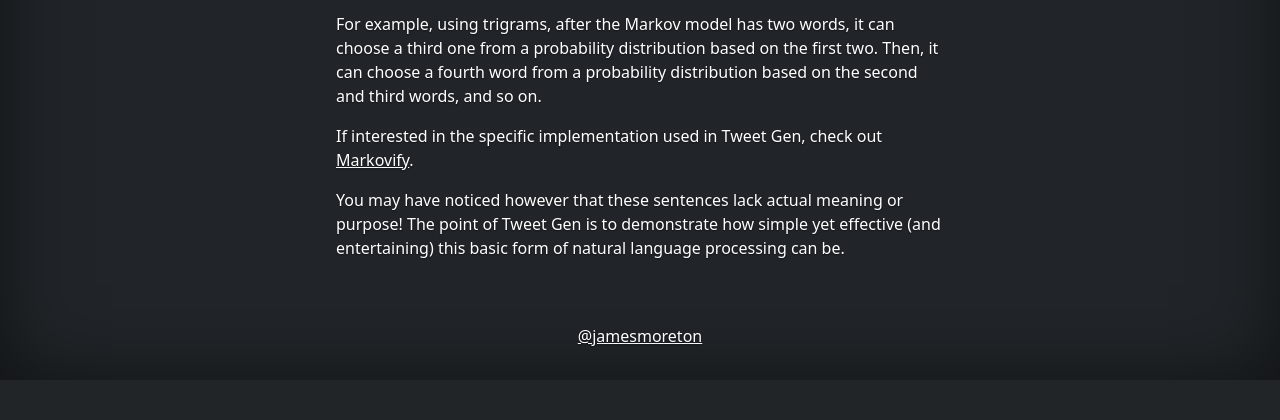
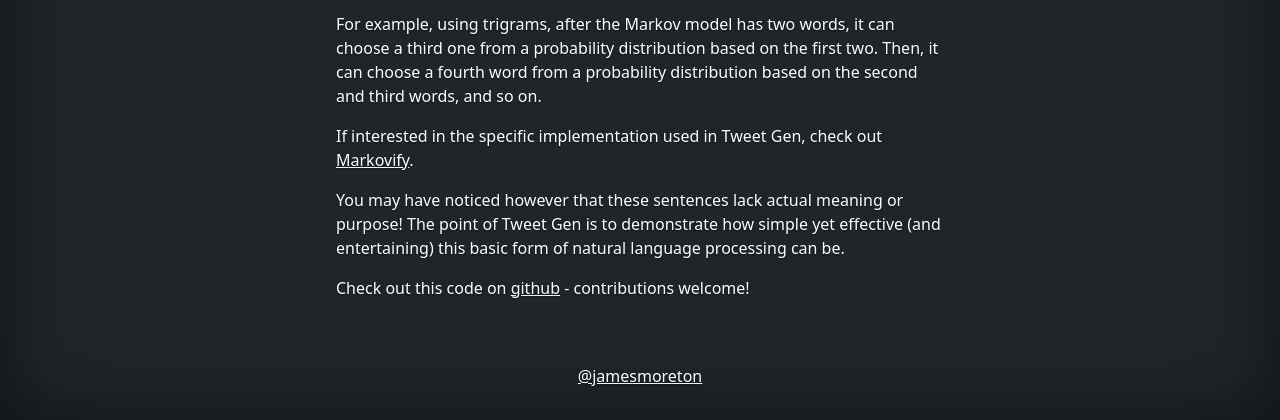
Before and after one commit to jamesmoreton/tweet-gen, a Flask app: page /about in a window 1280 px wide. Shown: the part 845-1265 px from the top of the page. Before the commit the page ends 1225 px from the top, so only its background shows below. Run offline with Flask 2, Linux system fonts and the light colour scheme.

Commit message:
Contributions (#8)
Suggest contributions in readme & about page.

```diff
--- a/templates/about.html
+++ b/templates/about.html
@@ -38,5 +38,7 @@
     <p>If interested in the specific implementation used in Tweet Gen, check out <a href="https://github.com/jsvine/markovify" class="text-white" target=”_blank”>Markovify</a>.</p>
 
     <p>You may have noticed however that these sentences lack actual meaning or purpose! The point of Tweet Gen is to demonstrate how simple yet effective (and entertaining) this basic form of natural language processing can be.</p>
+
+    <p>Check out this code on <a href="https://github.com/jamesmoreton/tweet-gen" class="text-white" target="_blank">github</a> - contributions welcome!</p>
   </div>
 {% endblock body %}
```
Also changed, not shown: README.md.
